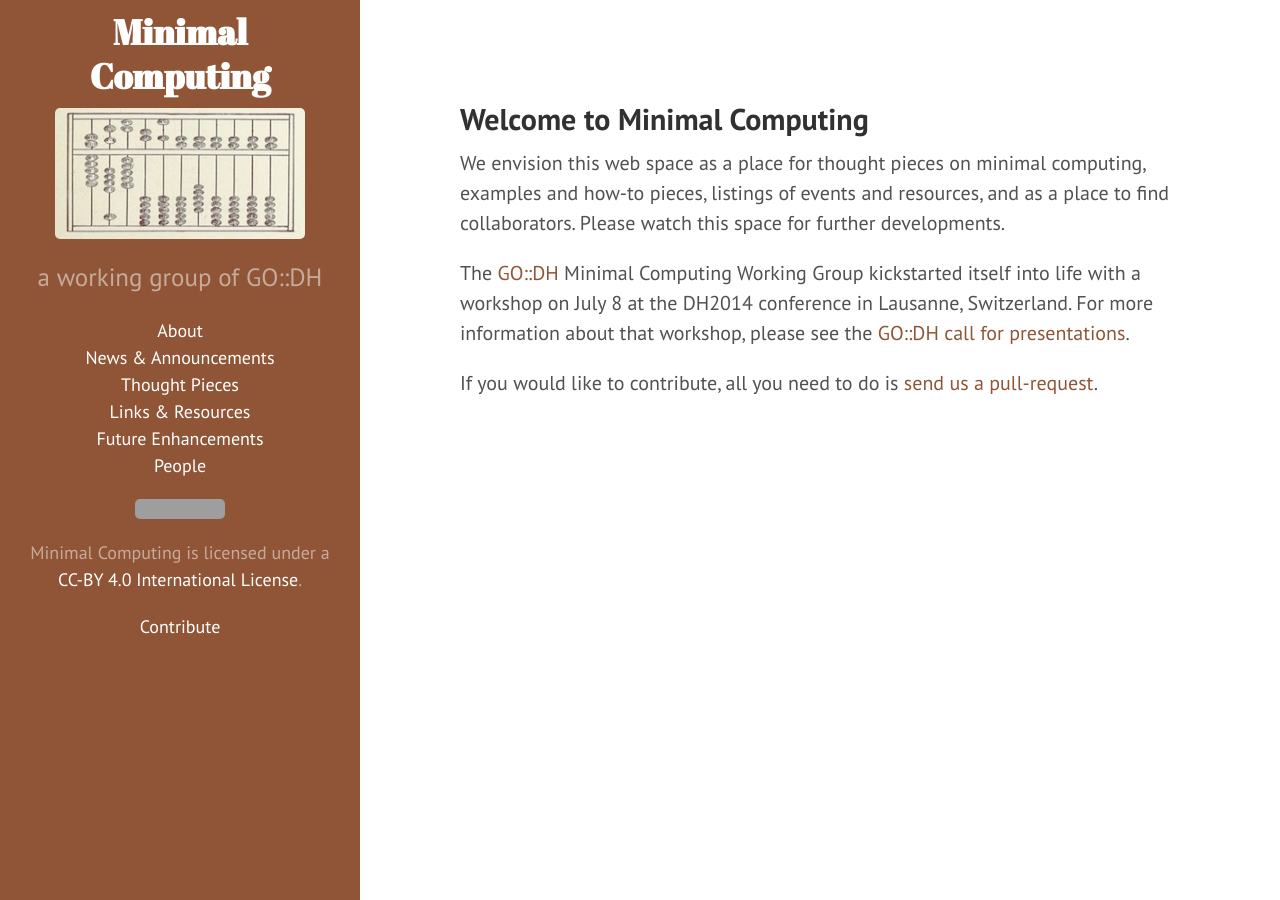
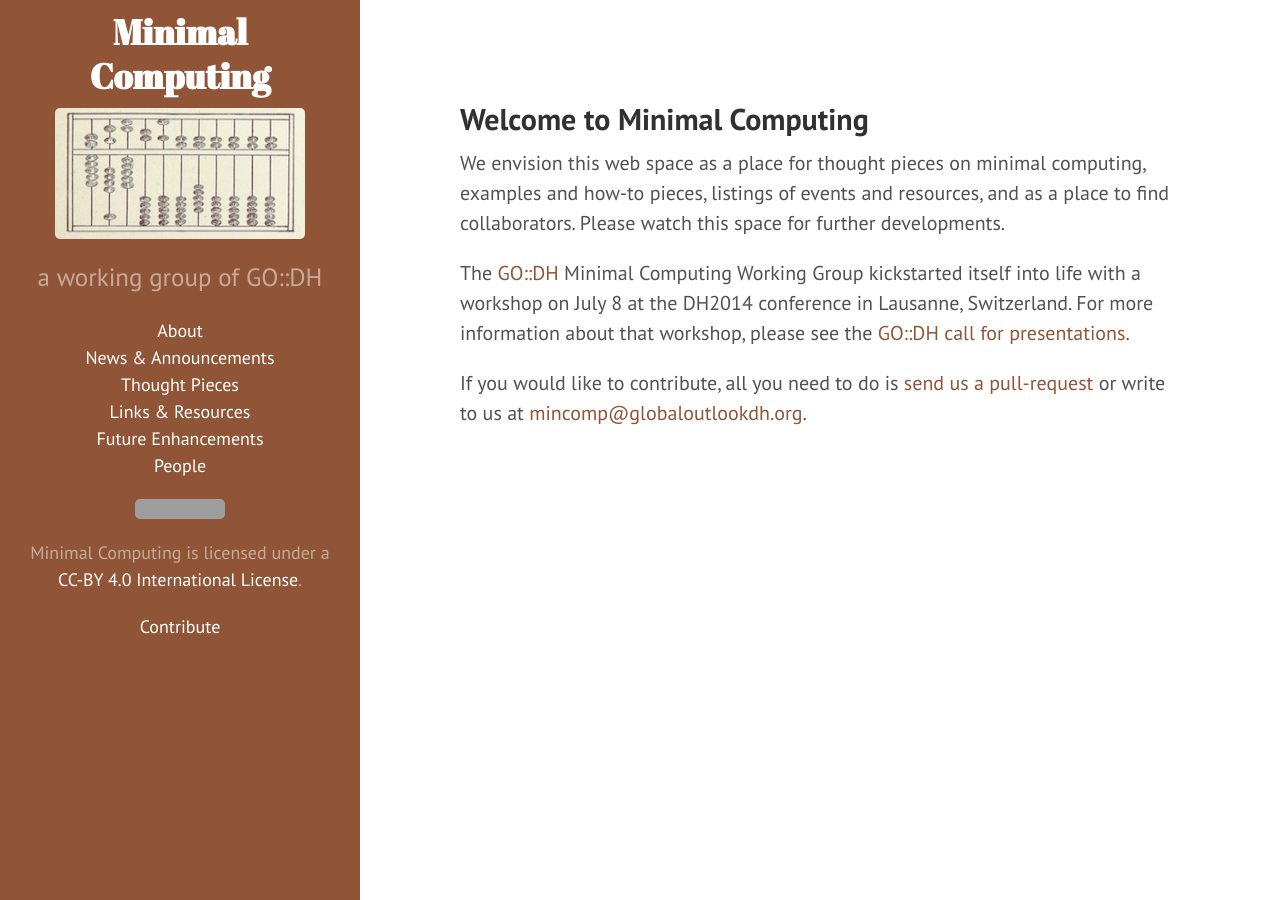
Before and after one commit to go-dh/mincomp, a Jekyll site: the page built from index.html, in a window 1280 px wide. Built offline with Jekyll 4.4.1, drawn with Linux system fonts in a browser that asks for light colours; the list of posts is cut into pages by our own code; grey boxes are pictures that could not be loaded.

Commit message:
added an extra way to get involved to the homepage

```diff
--- a/index.html
+++ b/index.html
@@ -10,7 +10,7 @@
 
 <p>The <a href="http://www.globaloutlookdh.org">GO::DH</a> Minimal Computing Working Group kickstarted itself into life with a workshop on July 8 at the DH2014 conference in Lausanne, Switzerland. For more information about that workshop, please see the <a href="http://www.globaloutlookdh.org/minimal-computing/kickstart-workshop/">GO::DH call for presentations</a>.</p>
 
-<p>If you would like to contribute, all you need to do is <a href="https://github.com/go-dh/mincomp/tree/gh-pages" target="_blank">send us a pull-request</a>.</p>
+<p>If you would like to contribute, all you need to do is <a href="https://github.com/go-dh/mincomp/tree/gh-pages" target="_blank">send us a pull-request</a> or write to us at <a href="mailto:mincomp@globaloutlookdh.org">mincomp@globaloutlookdh.org</a>.</p>
 
 
 
```
